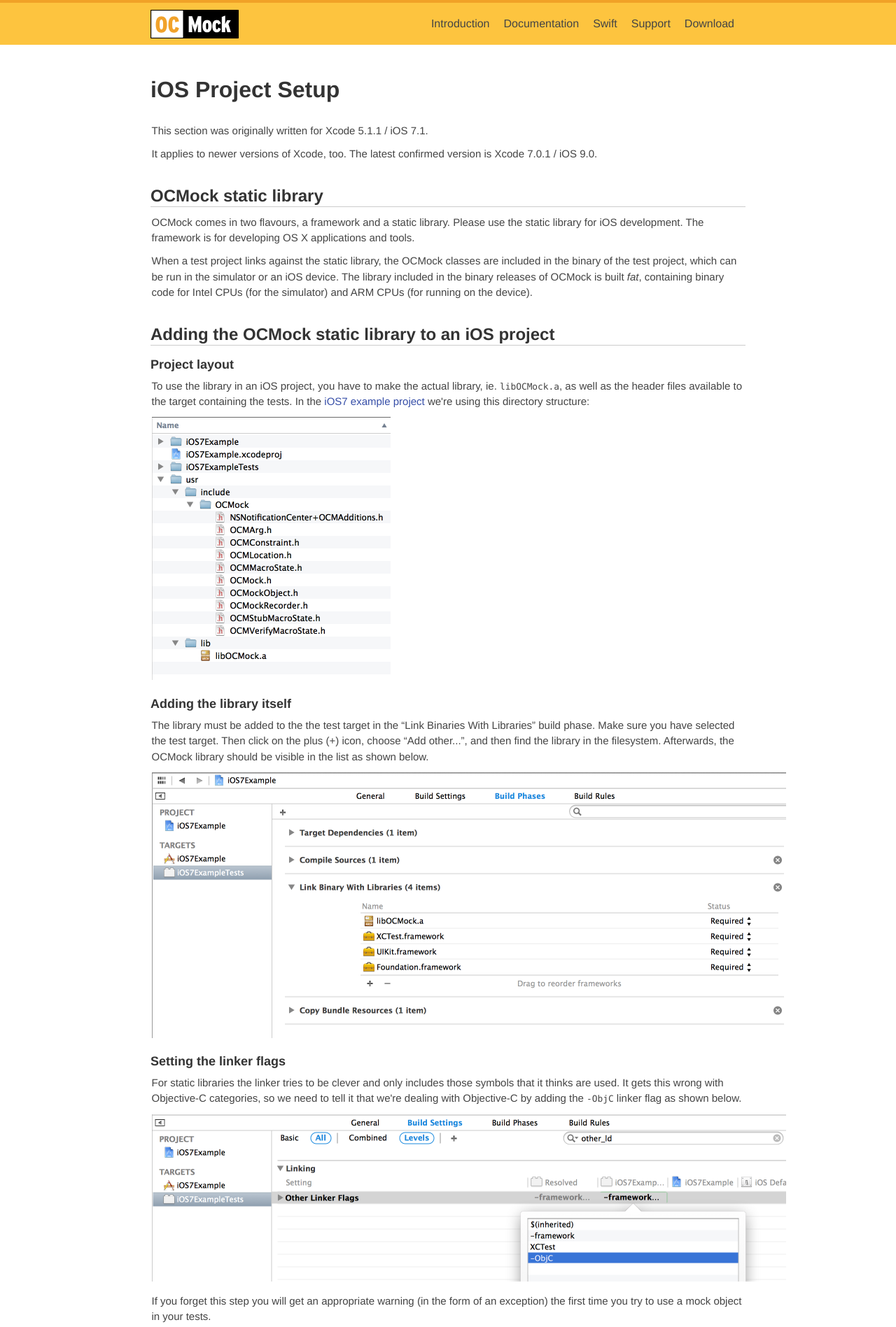
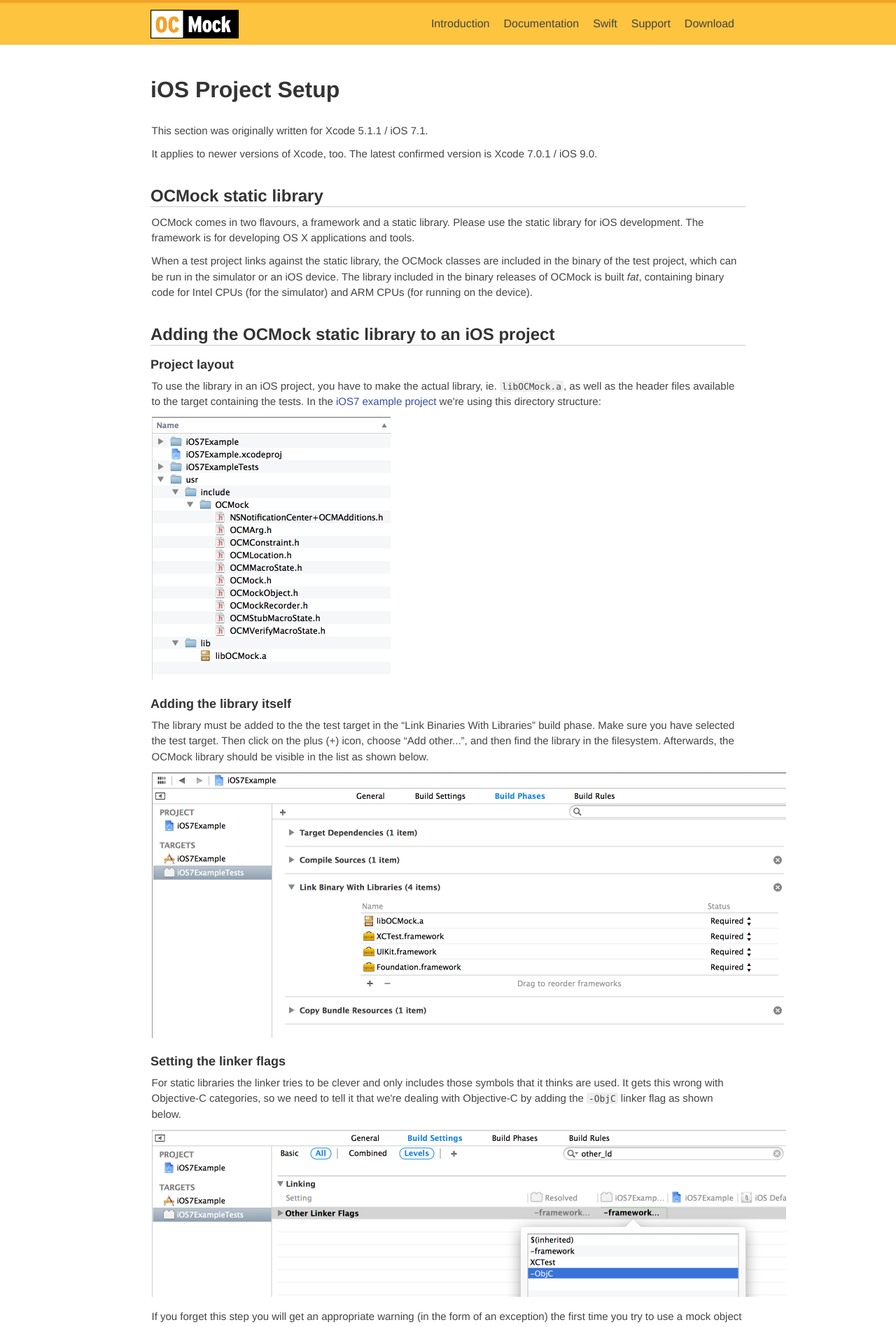
Before and after one commit to erikdoe/ocmock, a Jekyll site: the page built from ios.html, in a window 1280 px wide. Shown: the top 1897 px of the page at 70% size. Built offline with Jekyll 4.4.1, drawn with Linux system fonts in a browser that asks for light colours; comment, search, counter and statistics services are not loaded.

Commit message:
Background from inline code.

```diff
--- a/stylesheets/screen.css
+++ b/stylesheets/screen.css
@@ -47,6 +47,12 @@ code {
 	font-size: 0.857em;
 	line-height: 1.5em;
 	color: #444;
+}
+
+code:not(.language-objc) {
+	background: #EEE;
+	padding: 1px 3px 0px 3px;
+	border-radius: 3px 3px 3px 3px;
 }
 
 i {
```
